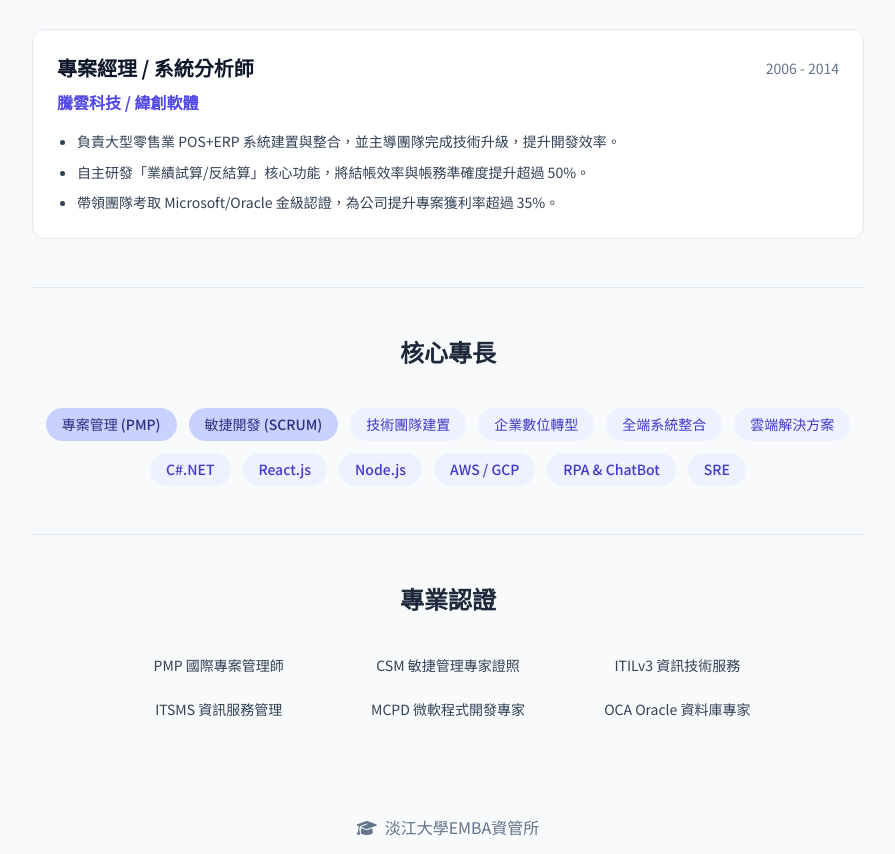
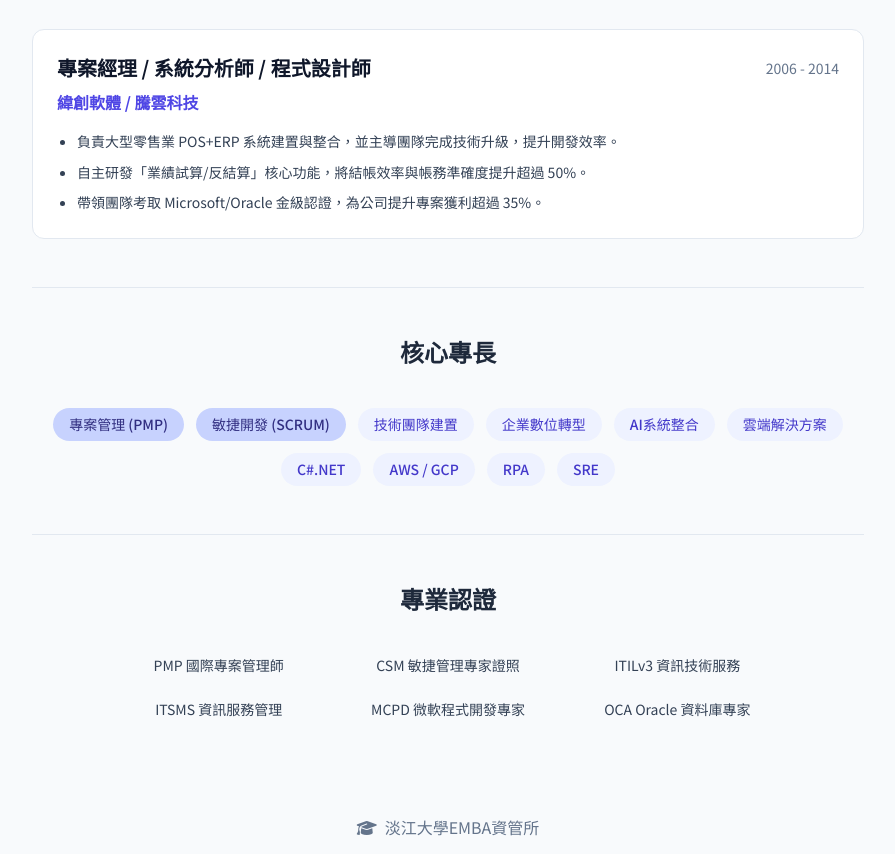
Before and after one commit to robinaudi/ai-resume-pilot, a plain HTML site: page index.html in a window 1280 px wide. Shown: the part 1271-2125 px from the top of the page, without its empty margins (192-1087 px from the left). Drawn offline with nearby package versions, Linux system fonts and the light colour scheme.

Commit message:
Update index.html

```diff
--- a/index.html
+++ b/index.html
@@ -117,14 +117,14 @@
                  <!-- RSL / Wistron -->
                 <div class="job-card p-6">
                     <div class="flex flex-col sm:flex-row justify-between sm:items-center mb-2">
-                        <h3 class="text-xl font-bold text-slate-900">專案經理 / 系統分析師</h3>
+                        <h3 class="text-xl font-bold text-slate-900">專案經理 / 系統分析師 / 程式設計師</h3>
                         <p class="text-sm text-slate-500 mt-1 sm:mt-0">2006 - 2014</p>
                     </div>
-                    <p class="text-md font-semibold text-indigo-600">騰雲科技 / 緯創軟體</p>
+                    <p class="text-md font-semibold text-indigo-600">緯創軟體 / 騰雲科技</p>
                     <ul class="list-disc list-outside ml-5 mt-4 space-y-2 text-sm leading-relaxed">
                         <li>負責大型零售業 POS+ERP 系統建置與整合，並主導團隊完成技術升級，提升開發效率。</li>
                         <li>自主研發「業績試算/反結算」核心功能，將結帳效率與帳務準確度提升超過 50%。</li>
-                        <li>帶領團隊考取 Microsoft/Oracle 金級認證，為公司提升專案獲利率超過 35%。</li>
+                        <li>帶領團隊考取 Microsoft/Oracle 金級認證，為公司提升專案獲利超過 35%。</li>
                     </ul>
                 </div>
 
@@ -139,13 +139,11 @@
                 <span class="skill-tag skill-tag-pm">敏捷開發 (SCRUM)</span>
                 <span class="skill-tag">技術團隊建置</span>
                 <span class="skill-tag">企業數位轉型</span>
-                <span class="skill-tag">全端系統整合</span>
+                <span class="skill-tag">AI系統整合</span>
                 <span class="skill-tag">雲端解決方案</span>
                 <span class="skill-tag">C#.NET</span>
-                <span class="skill-tag">React.js</span>
-                <span class="skill-tag">Node.js</span>
                 <span class="skill-tag">AWS / GCP</span>
-                <span class="skill-tag">RPA & ChatBot</span>
+                <span class="skill-tag">RPA</span>
                 <span class="skill-tag">SRE</span>
             </div>
         </section>
```
